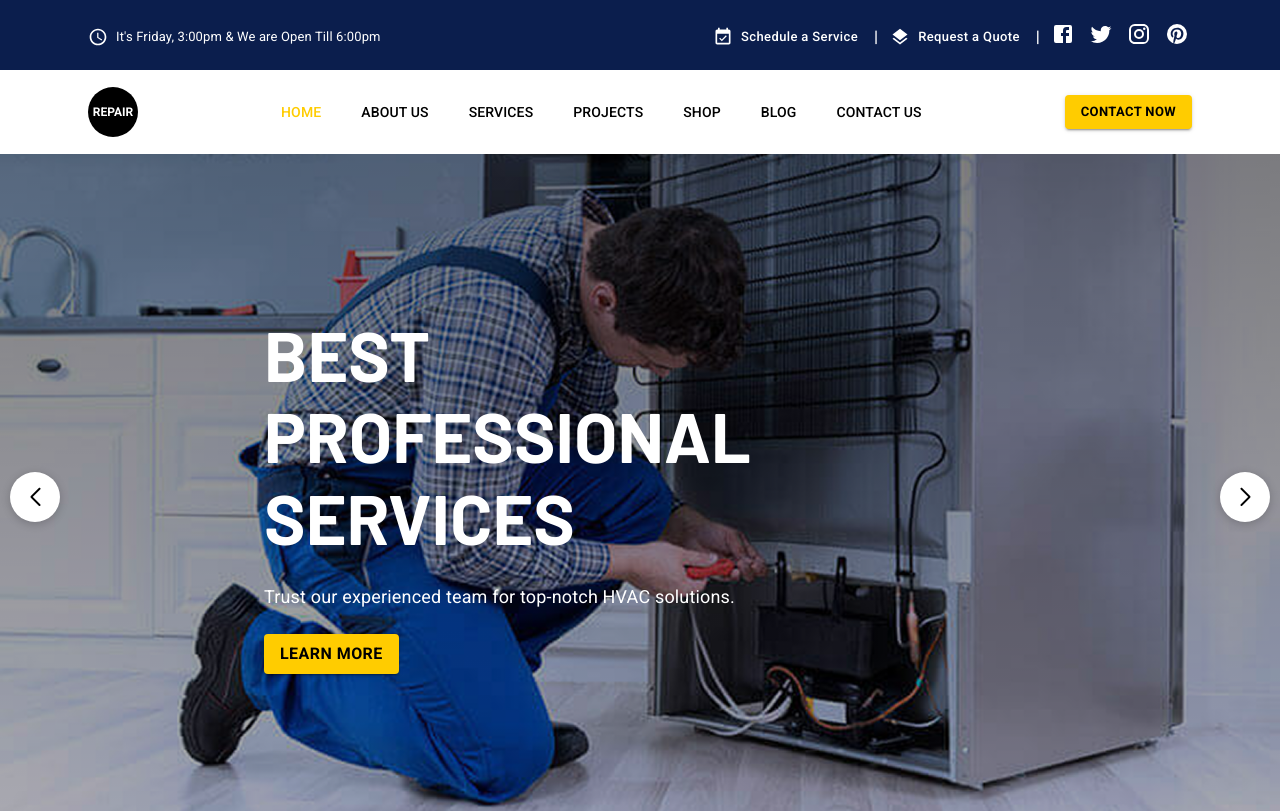
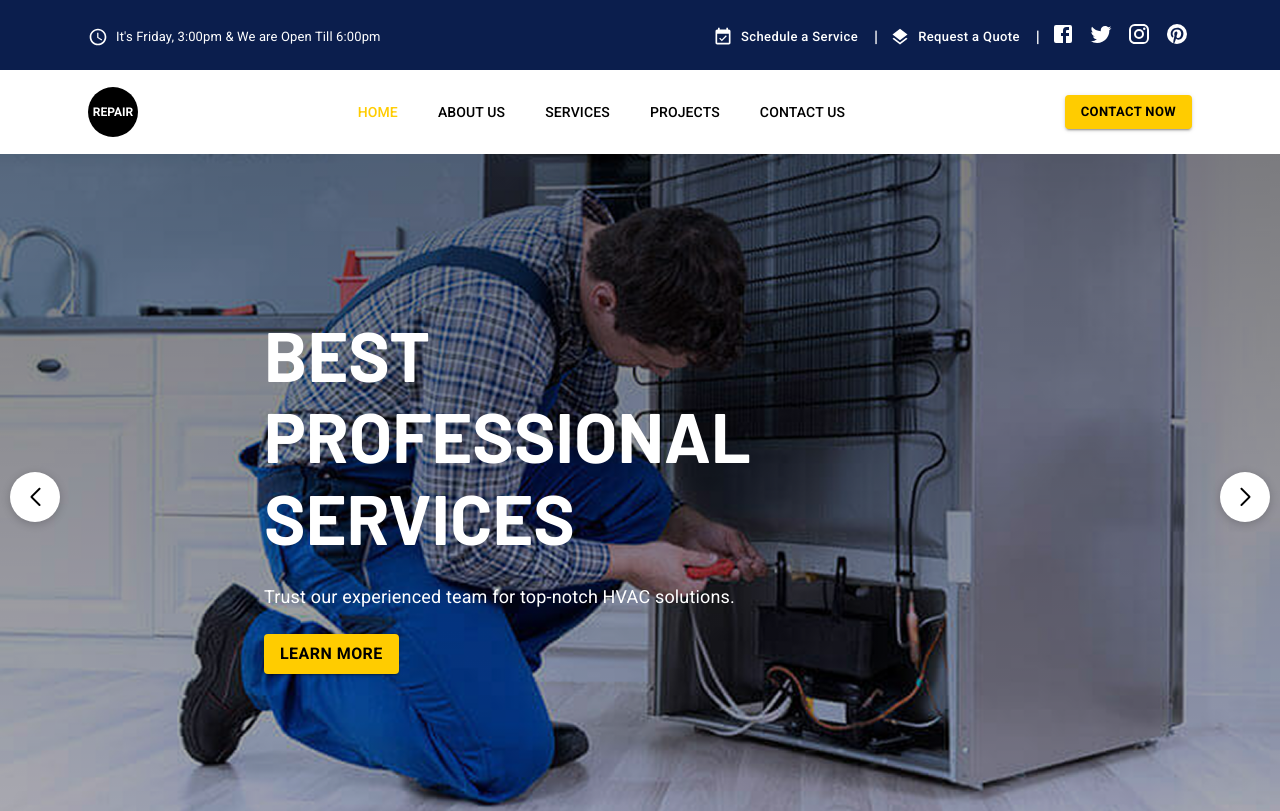
Before and after one commit to Dax-savani/khalid_appliance_repair, a Next.js app: page / in a window 1280 px wide. Shown: the top 811 px of the page. Built offline with nearby package versions, Linux system fonts and the light colour scheme.

Commit message:
project page

```diff
--- a/src/components/global/navbar.js
+++ b/src/components/global/navbar.js
@@ -34,8 +34,6 @@ const Navbar = () => {
         { name: "ABOUT US", path: "/about-us" },
         { name: "SERVICES", path: "/services" },
         { name: "PROJECTS", path: "/projects" },
-        { name: "SHOP", path: "/shop" },
-        { name: "BLOG", path: "/blog" },
         { name: "CONTACT US", path: "/contact" }
     ];
 
```
